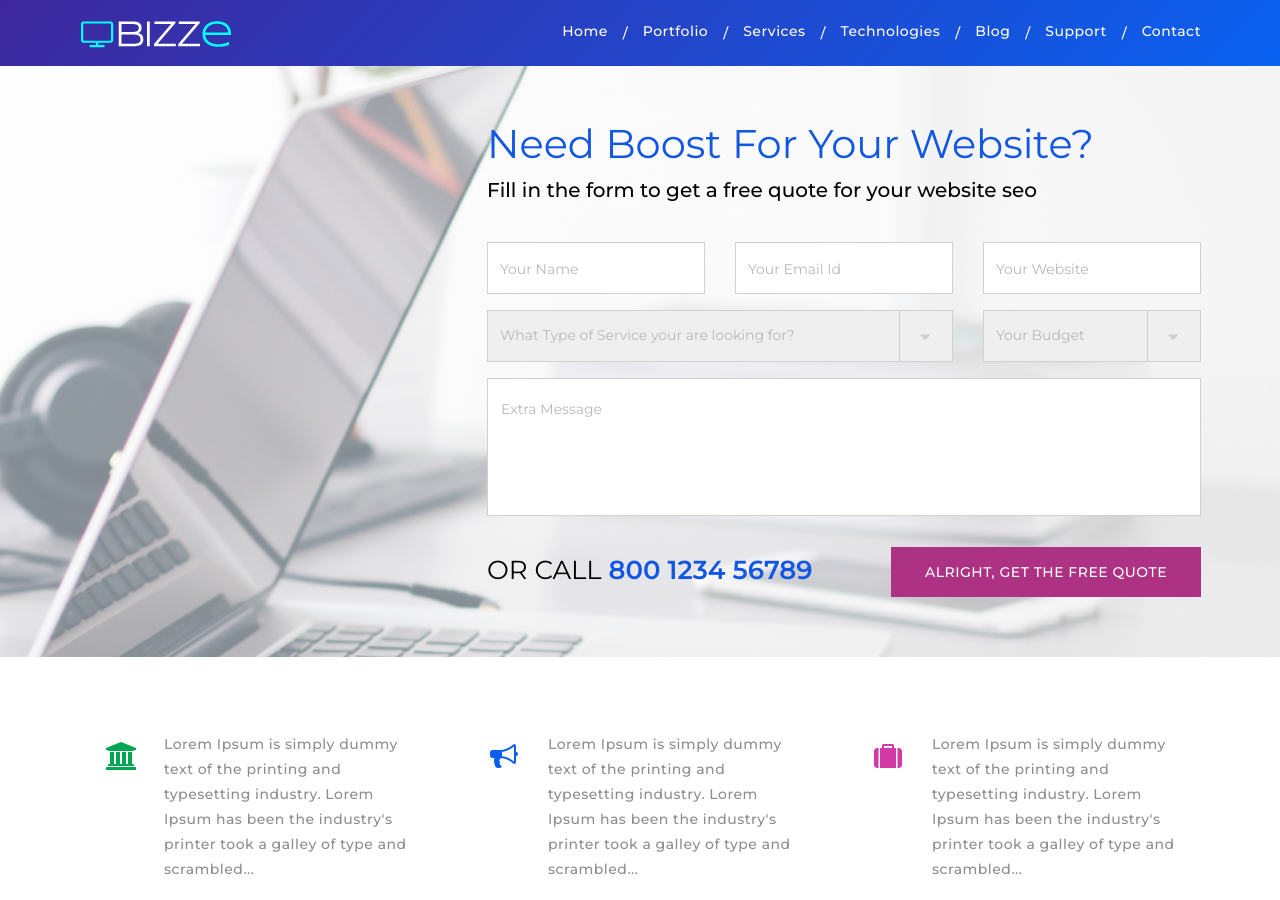
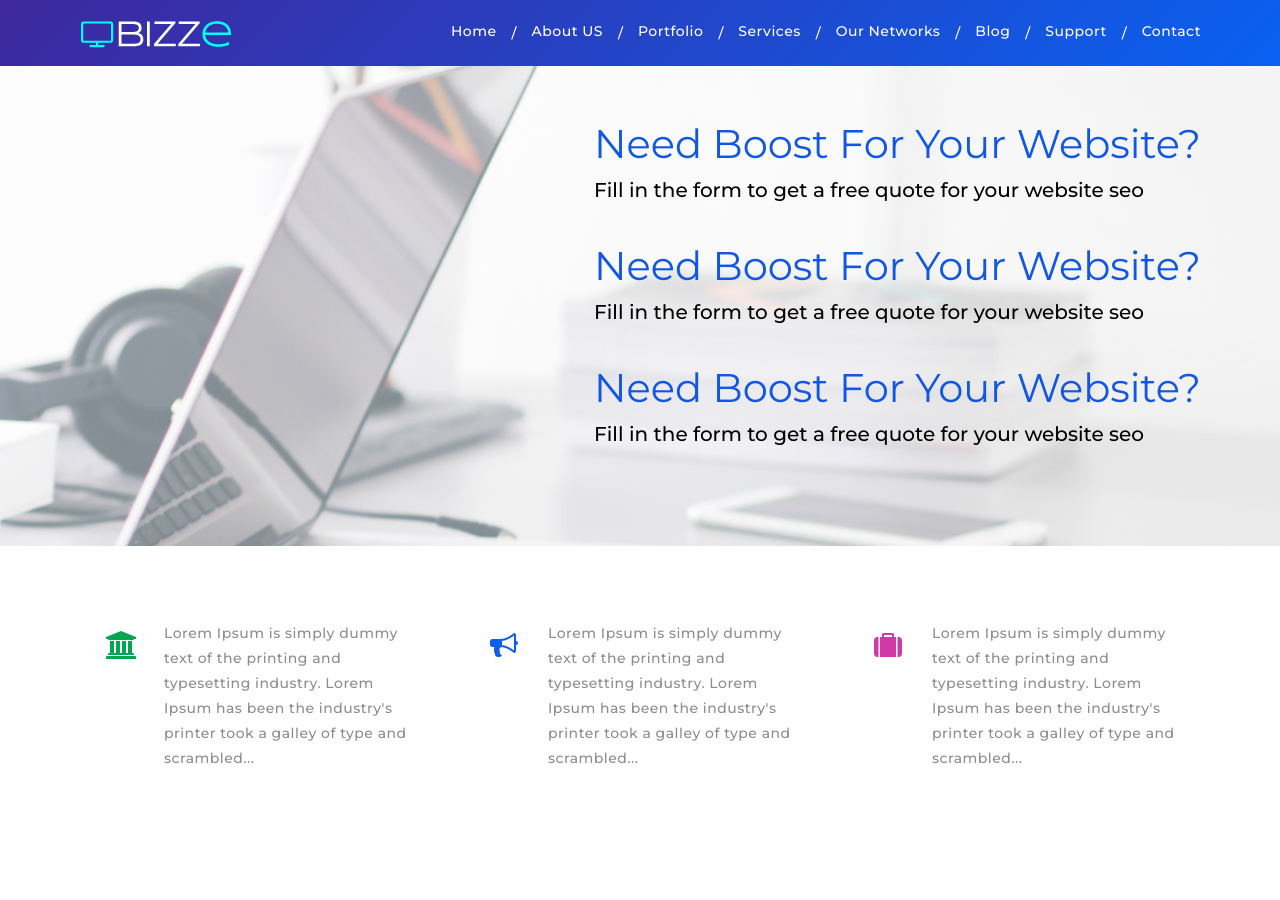
Before and after one commit to seenu1688/Digital-Marketing-Agency, a plain HTML site: page index.html in a window 1280 px wide. Shown: the top 900 px of the page. Drawn offline with nearby package versions, Linux system fonts and the light colour scheme.

Commit message:
Update index.html

```diff
--- a/index.html
+++ b/index.html
@@ -36,6 +36,10 @@
                     <li class="nav-item active">
                         <a class="nav-link" href="index.html">Home <span class="sr-only">(current)</span></a>
                     </li>
+                     <li class="hidden">/</li>
+                    <li class="nav-item">
+                        <a class="nav-link" href="portfolio.html">About US</a>
+                    </li>
                     <li class="hidden">/</li>
                     <li class="nav-item">
                         <a class="nav-link" href="portfolio.html">Portfolio</a>
@@ -46,7 +50,7 @@
                     </li>
                     <li class="hidden">/</li>
                     <li class="nav-item">
-                        <a class="nav-link" href="technology.html">Technologies</a>
+                        <a class="nav-link" href="technology.html">Our Networks</a>
                     </li>
                     <li class="hidden">/</li>
                     <li class="nav-item">
@@ -74,7 +78,12 @@
             <div class="jumbotron my-auto ml-auto" data-aos="fade-right" data-aos-duration="600">
                 <h1>Need Boost For Your Website?</h1>
                 <h2 class="lead">Fill in the form to get a free quote for your website seo</h2>
+                <h1>Need Boost For Your Website?</h1>
+                <h2 class="lead">Fill in the form to get a free quote for your website seo</h2>
+                <h1>Need Boost For Your Website?</h1>
+                <h2 class="lead">Fill in the form to get a free quote for your website seo</h2>
                 <!-- Grid row-->
+                <!--
                 <div class="row">
                     <div class="col-md-12">
                         <form>
@@ -117,7 +126,7 @@
                         </form>
                     </div>
                 </div>
-                <!--/. Grid row-->
+                Grid row-->
             </div>
         </div>
         <!-- /. Container -->
```
